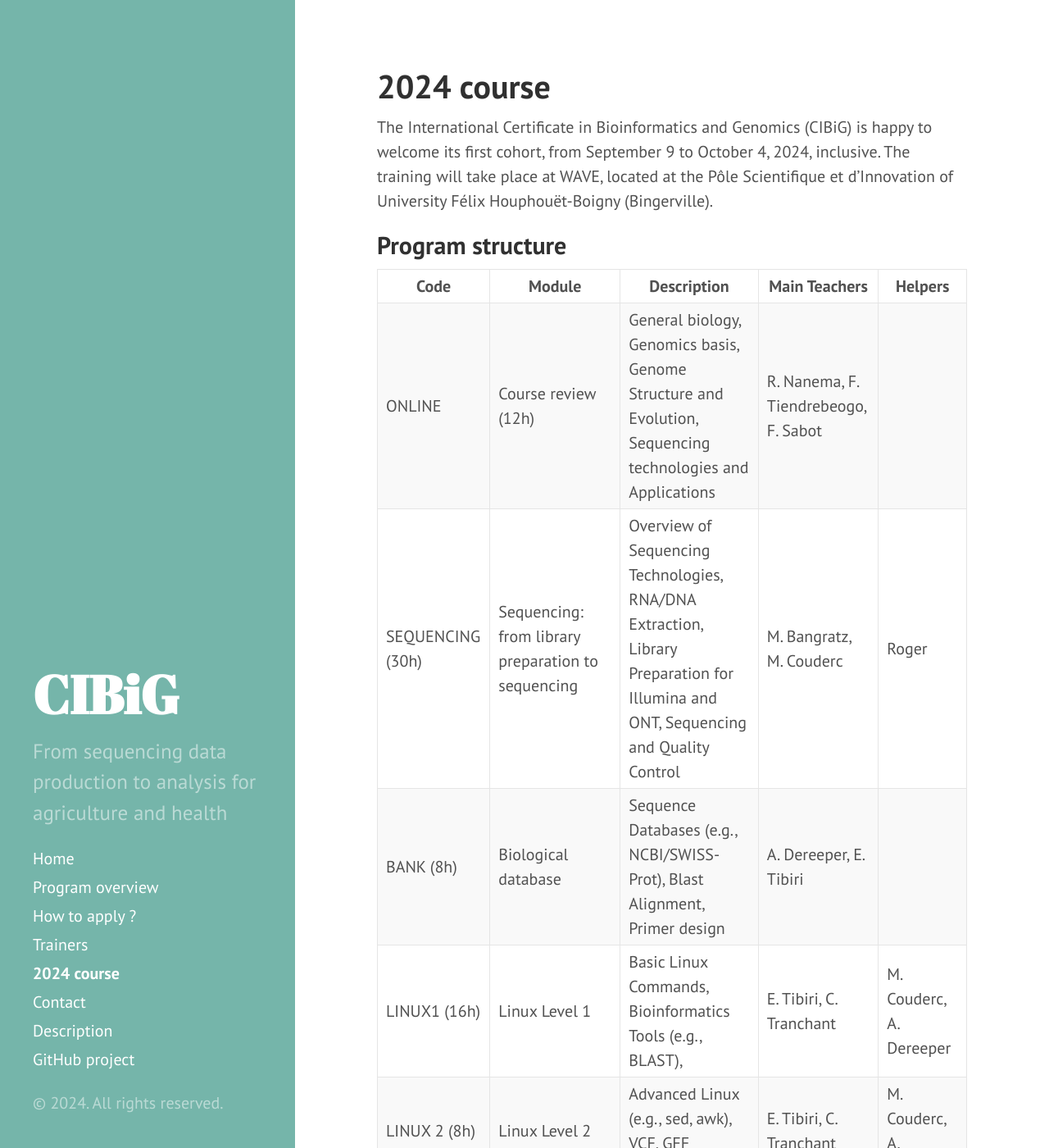
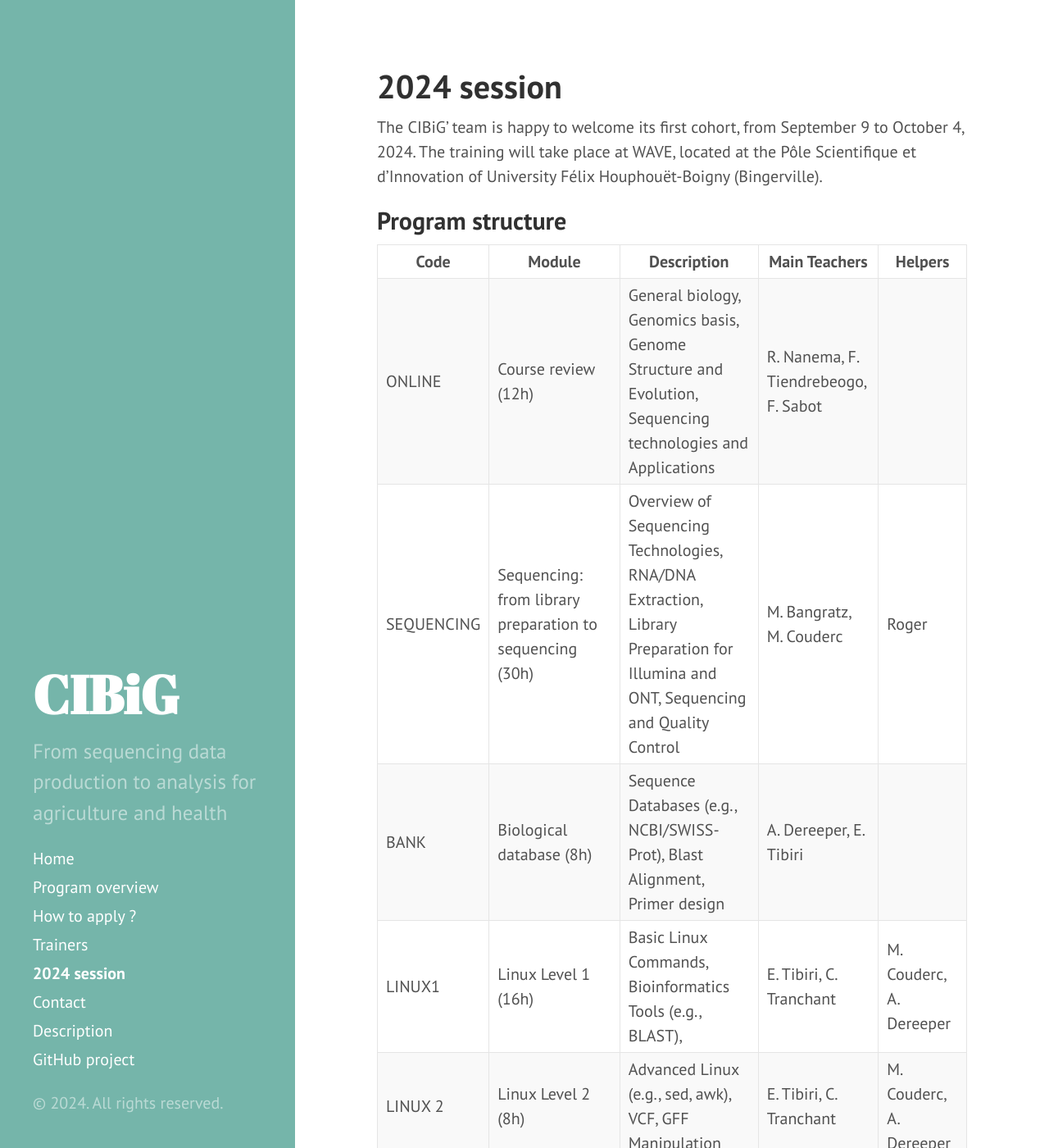
Before and after one commit to wave-centre/cibig, a Jekyll site: the page built from docs/05-description.md, in a window 1280 px wide and 1400 px high. Shown: the whole window at 82% size. Built offline with Jekyll 4.4.1, drawn with Linux system fonts in a browser that asks for light colours; some of the changed text lies outside the part shown.

Commit message:
Update 05-description.md

```diff
--- a/docs/05-description.md
+++ b/docs/05-description.md
@@ -1,9 +1,9 @@
 ---
 layout: page
-title: 2024 course
+title: 2024 session
 ---
 
-The International Certificate in Bioinformatics and Genomics (CIBiG) is happy to welcome its first cohort, from September 9 to October 4, 2024, inclusive.
+The CIBiG' team is happy to welcome its first cohort, from September 9 to October 4, 2024.
 The training will take place at WAVE, located at the Pôle Scientifique et d'Innovation of University Félix Houphouët-Boigny (Bingerville).
 
 
@@ -12,16 +12,16 @@ The training will take place at WAVE, located at the Pôle Scientifique et d'Inn
 | Code | Module  | Description | Main Teachers | Helpers |
 |----------------------------------------------------|----| -----------------------------------------------------------------------------------------------------------------------------------------------------------|----|----|
 | ONLINE | Course review (12h)                                    | General biology, Genomics basis, Genome Structure and Evolution, Sequencing technologies and Applications | R. Nanema, F. Tiendrebeogo, F. Sabot |
-|  SEQUENCING (30h) | Sequencing: from library preparation to sequencing | Overview of Sequencing Technologies, RNA/DNA Extraction, Library Preparation for Illumina and ONT, Sequencing and Quality Control                         | M. Bangratz, M. Couderc | Roger |
-| BANK (8h) | Biological database                                 | Sequence Databases (e.g., NCBI/SWISS-Prot), Blast Alignment, Primer design                                                                                | A. Dereeper, E. Tibiri | |
-| LINUX1 (16h)      | Linux Level 1  | Basic Linux Commands,  Bioinformatics Tools (e.g., BLAST), | E. Tibiri, C. Tranchant | M. Couderc, A. Dereeper |
-| LINUX 2 (8h)     |  Linux Level 2                                       | Advanced Linux (e.g., sed, awk), VCF, GFF Manipulation | E. Tibiri, C. Tranchant | M. Couderc, A. Dereeper |
-| LINUX SLURM (4h) | Linux - slurm                                      | Slurm, Containers (Singularity, Conda) | N. Tando, S. Anoman | ... |
- | ALGO (8h)         | Introduction to Algorithmics                      | 	Introduction to algorithms, data and control structures, with simplified exercises to acquire the basics, reused later in R and Python. | J. Orjuela, S. Ravel, C. Tranchant | S. Cunnac, E. Tibiri |
-| R  (12h)            | Data analysis and visualization in R             | Read Tabular File into DataFrame, DataFrame Manipulation, Data Visualization (Plotting), R Markdown                                                        | S. Cunnac, J. Orjuela | E. Tibiri |
-| BIOANALYSIS (34h)  | OMICs data analysis                             | Diversity analysis / metagenomic analysis (ONT and illumina sequencing, Sequence Quality, Mapping, Structural Variant detection, SNP Annotation)          |  | |
-|  PYTHON (24h)  | Python programming                                | Variables, Display, Lists, Loops and Comparisons, Tests, Files, Modules, Functions, Containers, Dictionaries, Tuples, and Sets  | J. orjuela, S.Ravel | E. Tibiri, C. Tranchant |
-| REPROD. (10h ) | Science reproductibility                           | Best Practices (Data Management, Code, Licensing), Containers (Docker, Singularity), Conda, Git, Snakemake                                                | J. Orjuela, S. Ravel, E. Tibiri, C. Tranchant| |
+|  SEQUENCING  | Sequencing: from library preparation to sequencing (30h) | Overview of Sequencing Technologies, RNA/DNA Extraction, Library Preparation for Illumina and ONT, Sequencing and Quality Control                         | M. Bangratz, M. Couderc | Roger |
+| BANK  | Biological database   (8h)                              | Sequence Databases (e.g., NCBI/SWISS-Prot), Blast Alignment, Primer design                                                                                | A. Dereeper, E. Tibiri | |
+| LINUX1      | Linux Level 1 (16h)  | Basic Linux Commands,  Bioinformatics Tools (e.g., BLAST), | E. Tibiri, C. Tranchant | M. Couderc, A. Dereeper |
+| LINUX 2    |  Linux Level 2 (8h)                                         | Advanced Linux (e.g., sed, awk), VCF, GFF Manipulation | E. Tibiri, C. Tranchant | M. Couderc, A. Dereeper |
+| LINUX - slurm | Linux - slurm (4h)                                     | Slurm, Containers (Singularity, Conda) | N. Tando, S. Anoman | ... |
+ | ALGO         | Introduction to Algorithmics (8h)                      | 	Introduction to algorithms, data and control structures, with simplified exercises to acquire the basics, reused later in R and Python. | J. Orjuela, S. Ravel, C. Tranchant | S. Cunnac, E. Tibiri |
+| R              | Data analysis and visualization in R (12h)             | Read Tabular File into DataFrame, DataFrame Manipulation, Data Visualization (Plotting), R Markdown                                                        | S. Cunnac, J. Orjuela | E. Tibiri |
+| BIOANALYSIS  | OMICs data analysis (34h)                             | Diversity analysis / metagenomic analysis (ONT and illumina sequencing, Sequence Quality, Mapping, Structural Variant detection, SNP Annotation)          |  | |
+|  PYTHON   | Python programming  (24h)                              | Variables, Display, Lists, Loops and Comparisons, Tests, Files, Modules, Functions, Containers, Dictionaries, Tuples, and Sets  | J. orjuela, S.Ravel | E. Tibiri, C. Tranchant |
+| REPROD.  | Science reproductibility  (10h )                         | Best Practices (Data Management, Code, Licensing), Containers (Docker, Singularity), Conda, Git, Snakemake                                                | J. Orjuela, S. Ravel, E. Tibiri, C. Tranchant| |
 
 ## Language
 
```
